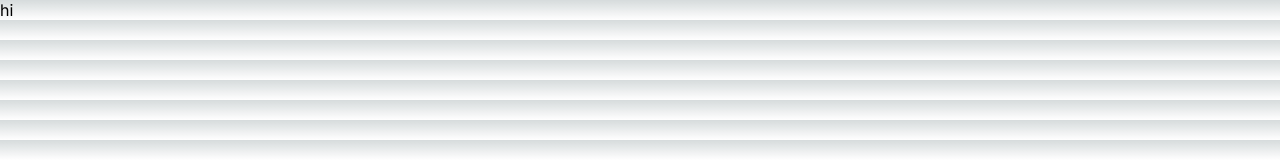
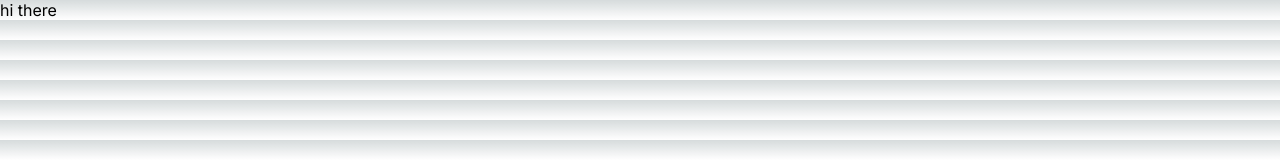
Before and after one commit to McC4b3r/caberTek, a Next.js app: page / in a window 1280 px wide. Shown: the top 160 px of the page. Built offline with nearby package versions, Linux system fonts and the light colour scheme.

Commit message:
initial local commit

```diff
--- a/src/app/page.tsx
+++ b/src/app/page.tsx
@@ -4,7 +4,7 @@ import styles from './page.module.css'
 export default function Home() {
   return (
     <div>
-      hi
+      hi there
     </div>
   )
 }
```
